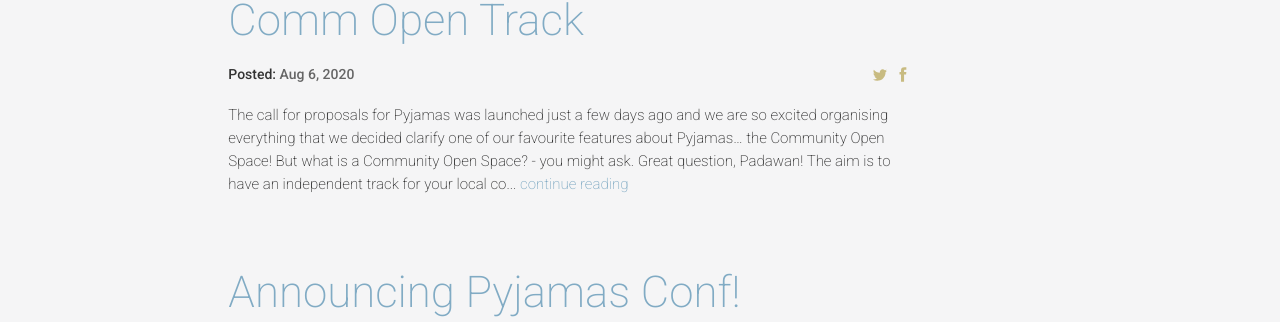
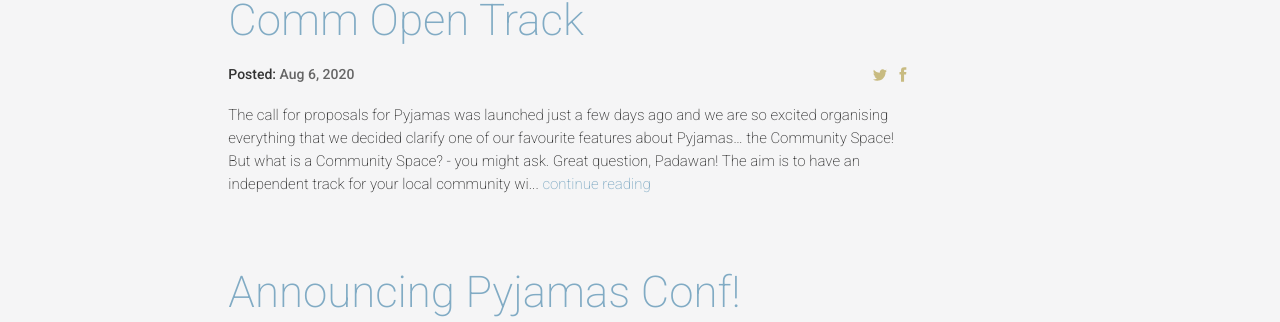
Before and after one commit to pyjamasconf/pyjamas.live, a Jekyll site: the page built from blog.html, in a window 1280 px wide and 900 px high, scrolled down 685 px. Shown: the part 154-476 px from the top of the window. Built offline with Jekyll 4.4.1, drawn with Linux system fonts in a browser that asks for light colours; nearby versions of some CDN libraries; comment, search, counter and statistics services are not loaded.

Commit message:
editing track name

```diff
--- a/_posts/2020-08-06-comm-open-track.markdown
+++ b/_posts/2020-08-06-comm-open-track.markdown
@@ -1,10 +1,10 @@
 The call for proposals for Pyjamas was launched just a few days ago and we are so excited organising everything that we decided clarify one of our favourite features about Pyjamas...
-## the Community Open Space!
+## the Community Space!
 
 ![Big Lebowski celebrating](https://media.giphy.com/media/tyxovVLbfZdok/giphy.gif)
 
 
-### But what is a Community Open Space? - you might ask.
+### But what is a Community Space? - you might ask.
 
 Great question, Padawan!
 
@@ -12,7 +12,7 @@
 
 ## How will it work?
 
-We will allocate rooms with time blocks (min. 2 hours) which will be given to community members who submit a Community Open Space (COS) proposal.
+We will allocate rooms with time blocks (min. 2 hours) which will be given to community members who submit a Community Space (CS) proposal.
 The plans for the event are all based on your wishes. It will be your event after all, we will just help you with the setup, space and guidance - if it is required.
 
 ## Who is this track for?
@@ -49,4 +49,4 @@
 Leave a comment below if you are interested.
 
 
-> _If you have any questions, wish to apply for a Community Open Space on Pyjamas or simply wish to help with volunteering, head over to our [website](https://pyjamas.live) or send us DM on twitter at [@pyjamasaconf](http://twitter.com/PyjamasConf)._
+> _If you have any questions, wish to apply for a Community Space on Pyjamas or simply wish to help with volunteering, head over to our [website](https://pyjamas.live) or send us DM on twitter at [@pyjamasaconf](http://twitter.com/PyjamasConf)._
```
Also changed, not shown: other parts of _posts/2020-08-06-comm-open-track.markdown (+1 -1 lines).
